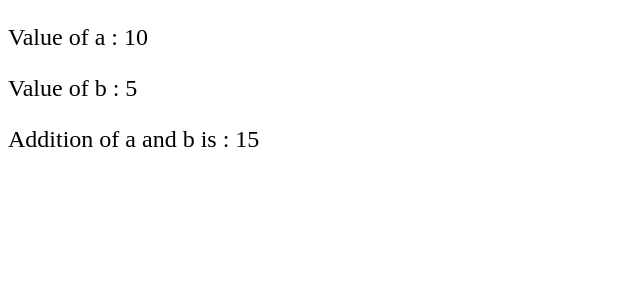
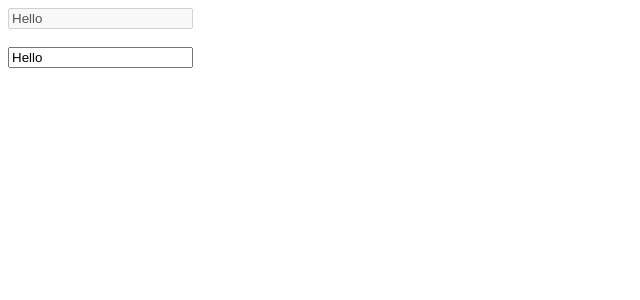
Before and after one commit to devarifkhan/Mastering-Angular, an Angular app in the folder Angular_Fundamentals/: page / in a window 1280 px wide. Shown: the top 300 px of the page, without its empty margins (0-640 px from the left). Built offline with nearby package versions, Linux system fonts and the light colour scheme.

Commit message:
property binding

```diff
--- a/Angular_Fundamentals/src/app/app.component.html
+++ b/Angular_Fundamentals/src/app/app.component.html
@@ -1,3 +1,5 @@
-<p>Value of a : {{ a }}</p>
-<p>Value of b : {{ b }}</p>
-<p>Addition of a and b is : {{ ans }}</p>
+<input type="text" value="{{ inputVal }}" disabled="{{ isDisabled }}" />
+
+<br /><br />
+
+<input type="text" [value]="inputVal" [disabled]="isDisabled" />
--- a/Angular_Fundamentals/src/app/app.component.ts
+++ b/Angular_Fundamentals/src/app/app.component.ts
@@ -6,7 +6,7 @@ import { Component } from '@angular/core';
   styleUrl: './app.component.css'
 })
 export class AppComponent {
-  a = 10;
-  b = 5;
-  ans = this.a + this.b;
+  title = "Angular FundaMentals";
+  inputVal = "Hello";
+  isDisabled = false;
 }
```
